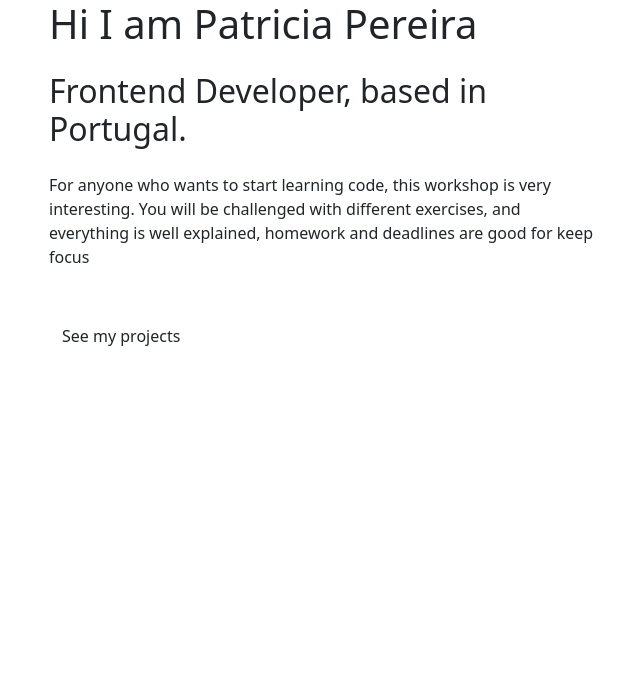
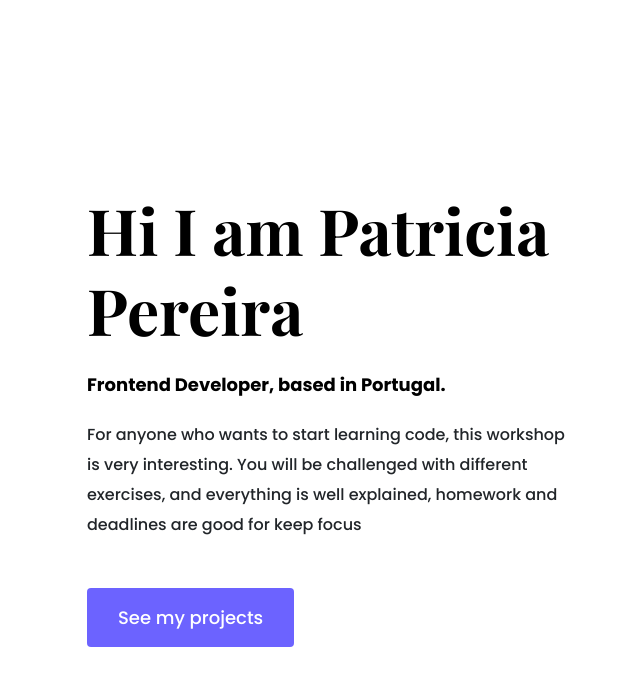
Before and after one commit to LineJinJ/SheCodes_Responsive_Week_5_Elleve_Lesson_2_Portfolio_Project_Work_page, a plain HTML site: page about.html in a window 1280 px wide. Shown: the whole page, without its empty margins (33-673 px from the left). Drawn offline with nearby package versions, Linux system fonts and the light colour scheme.

Commit message:
Replaced styles/portfoilio.css with /src/styles.css

```diff
--- a/about.html
+++ b/about.html
@@ -17,7 +17,7 @@
       href="https://fonts.googleapis.com/css2?family=Playfair+Display:wght@700&family=Poppins:wght@500;700&display=swap"
       rel="stylesheet"
     />
-    <link rel="stylesheet" href="styles/portfolio.css" />
+    <link rel="stylesheet" href="/src/styles.css" />
 
     <script
       src="https://cdn.jsdelivr.net/npm/bootstrap@5.0.0-beta2/dist/js/bootstrap.bundle.min.js"
```
Also changed, not shown: index.html (+1 -1 lines).
